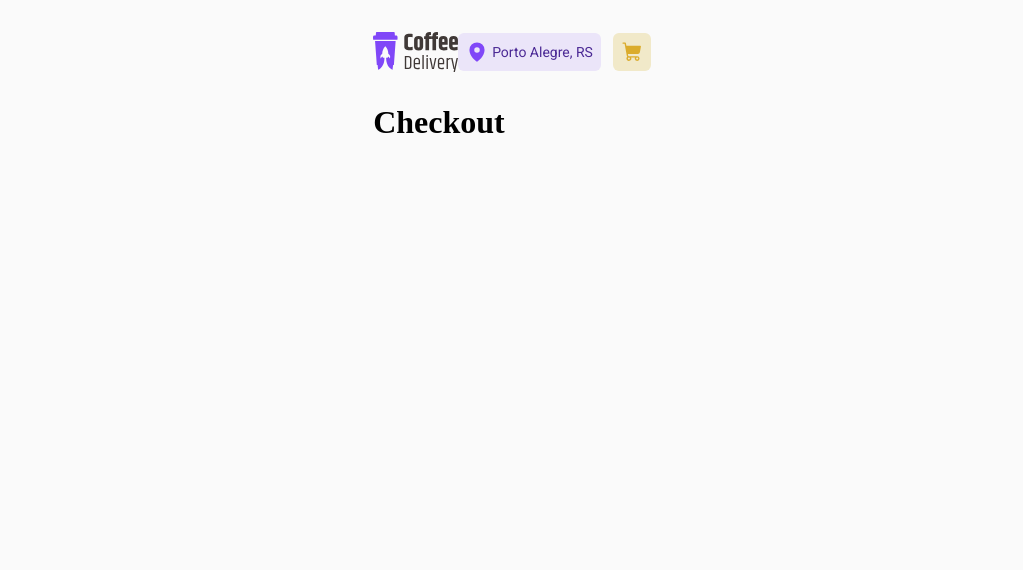
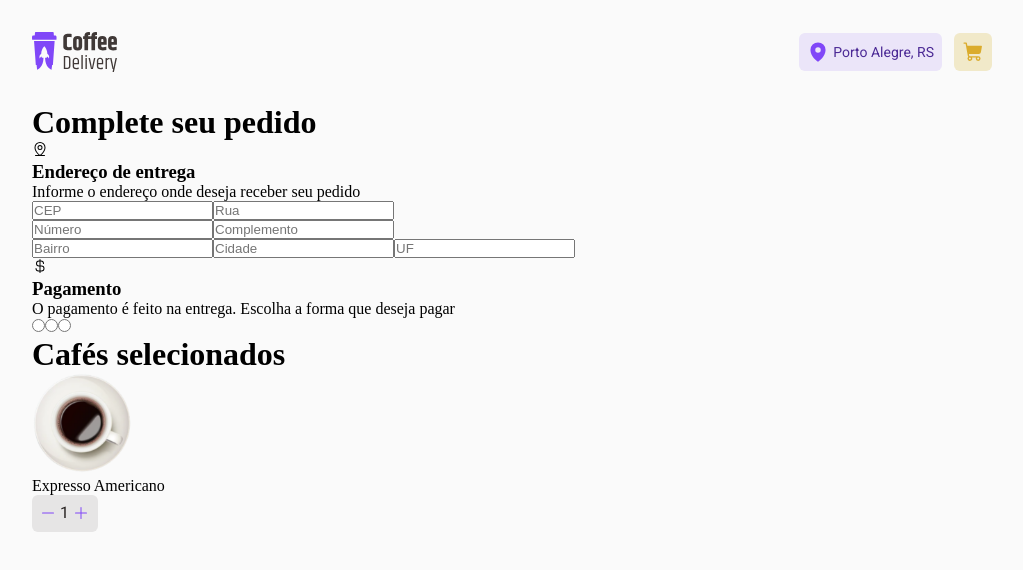
Before and after one commit to CeliceCarvalho/CoffeeDelivery, a React (Vite) app: page /checkout in a window 1280 px wide. Shown: the top 570 px of the page, without its empty margins (128-1151 px from the left). Built offline with nearby package versions, Linux system fonts and the light colour scheme.

Commit message:
15/07 - casa

```diff
--- a/index.html
+++ b/index.html
@@ -6,6 +6,7 @@
     <link rel="preconnect" href="https://fonts.gstatic.com" crossorigin>
     <meta name="viewport" content="width=device-width, initial-scale=1.0" />
     <link href="https://fonts.googleapis.com/css2?family=Baloo+2:wght@400..800&family=Roboto:ital,wght@0,100;0,300;0,400;0,500;0,700;0,900;1,100;1,300;1,400;1,500;1,700;1,900&display=swap" rel="stylesheet">
+    <title>Coffee Delivery</title>
   </head>
   <body>
     <div id="root"></div>
--- a/package.json
+++ b/package.json
@@ -14,6 +14,7 @@
     "immer": "^10.1.1",
     "react": "^18.2.0",
     "react-dom": "^18.2.0",
+    "react-hook-form": "^7.52.1",
     "react-router-dom": "^6.23.1",
     "styled-components": "^6.1.11"
   },
--- a/src/DefaultLayout/styles.ts
+++ b/src/DefaultLayout/styles.ts
@@ -2,5 +2,6 @@ import styled from "styled-components";
 
 export const LayoutContainer = styled.div`
     max-width: 74rem;
+    min-width: 60rem;
     margin: 0 10rem;
 `
--- a/src/Header/index.tsx
+++ b/src/Header/index.tsx
@@ -3,6 +3,7 @@ import LogoCoffee from "../assets/logo.svg"
 import { MapPin, ShoppingCart } from "@phosphor-icons/react"
 import { useContext } from "react";
 import { CartContext } from "../contexts/CartContext";
+import { NavLink } from "react-router-dom";
 
 export function Header(){
     const { cart } = useContext(CartContext)
@@ -23,10 +24,12 @@ export function Header(){
                     <MapPin size={22} weight="fill"/>
                     <p>Porto Alegre, RS</p>
                 </LocationTagContainer>
-                <CartContainer>
-                    <ShoppingCart size={22} weight="fill"/>
-                    {cart.items.length > 0 ? <ItemsQuantity>{totalNumberOfItems()}</ItemsQuantity> : null}
-                </CartContainer>
+                <NavLink to="/checkout" title="Complete seu pedido">
+                    <CartContainer>
+                        <ShoppingCart size={22} weight="fill"/>
+                        {cart.items.length > 0 ? <ItemsQuantity>{totalNumberOfItems()}</ItemsQuantity> : null}
+                    </CartContainer>
+                </NavLink>
             </ActionsContainer>
         </HeaderContainer>
     )
--- a/src/contexts/CartContext.tsx
+++ b/src/contexts/CartContext.tsx
@@ -1,5 +1,5 @@
 import { produce } from "immer";
-import { ReactNode, createContext, useReducer } from "react";
+import { ReactNode, createContext, useReducer, useState } from "react";
 
 export const CartContext = createContext({} as CartContextType)
 
@@ -23,6 +23,7 @@ interface CartContextProviderProps{
 }
 
 export function CartContextProvider({children}: CartContextProviderProps){
+
     const [cart, dispach] = useReducer((state: Cart, action: any) => {
         if(action.type == "ADD_NEW_ITEM"){
             return produce(state, draft => {
--- a/src/pages/Checkout/index.tsx
+++ b/src/pages/Checkout/index.tsx
@@ -1,5 +1,86 @@
+import { CurrencyDollar, MapPinLine, Minus, Plus } from "@phosphor-icons/react"
+import { useContext } from "react"
+import { CartContext } from "../../contexts/CartContext"
+import { coffees } from "../../data.json"
+import { Counter } from "../Home/@componentes/Card/styles"
+import { useForm } from "react-hook-form"
+
 export function Checkout(){
+    const { cart }   = useContext(CartContext)
+    const { register, handleSubmit, watch } = useForm()
+
     return(
-        <h1>Checkout</h1>
+        <div>
+            <div>
+                <h1>Complete seu pedido</h1>
+                <div>
+                    <header>
+                        <MapPinLine/>
+                        <div>
+                            <h3>Endereço de entrega</h3>
+                            <p>Informe o endereço onde deseja receber seu pedido</p>
+                        </div>
+                    </header>
+                    <form>
+                        <input
+                            type="text"
+                            placeholder="CEP"
+                            id="cep"
+                            {...register('cep')}
+                        />
+                        <input
+                            type="text"
+                            placeholder="Rua"
+                            id="rua"
+                            {...register('rua')}
+                        />
+                        <div>
+                            <input
+                                type="number"
+                                placeholder="Número"
+                                id="numero"
+                                {...register('numero´gbbn')}
+                            />
+                            <input type="text" placeholder="Complemento" />
+                        </div>
+                        <div>
+                            <input type="text" placeholder="Bairro" />
+                            <input type="text" placeholder="Cidade" />
+                            <input type="text" placeholder="UF" />
+                        </div>
+
+                    </form>
+                </div>
+                <div>
+                    <header>
+                        <CurrencyDollar/>
+                        <div>
+                            <h3>Pagamento</h3>
+                            <p>O pagamento é feito na entrega. Escolha a forma que deseja pagar</p>
+                        </div>
+                        <input type="radio"/>
+                        <input type="radio"/>
+                        <input type="radio"/>
+                    </header>
+                </div>
+            </div>
+            <div>
+                <h1>Cafés selecionados</h1>
+                <div>
+                    <img src={coffees[1].imgSrc}/>
+                    <div>
+                        <p>{coffees[1].name}</p>
+                        <div>
+                            <Counter>
+                                <Minus/>
+                                <p>1</p>
+                                <Plus/>
+                            </Counter>
+                        </div>
+                    </div>
+                </div>
+            </div>
+        </div>
+
     )
 }
--- a/src/pages/Home/@componentes/Card/index.tsx
+++ b/src/pages/Home/@componentes/Card/index.tsx
@@ -1,7 +1,6 @@
 import { Actions, BuyContainer, CardContainer, CartButton, Counter, Price, Tag, Tags } from "./styles";
 import { Minus, Plus, ShoppingCart } from "@phosphor-icons/react";
 import { useContext, useState } from "react";
-import { useTheme } from "styled-components";
 import { CartContext } from "../../../../contexts/CartContext";
 
 interface Props{
--- a/src/pages/Home/@componentes/Card/styles.ts
+++ b/src/pages/Home/@componentes/Card/styles.ts
@@ -92,6 +92,8 @@ export const Counter = styled.div`
     gap: 4px;
     align-items: center;
 
+    max-width: 66px;
+
     padding: 8px;
     border-radius: 6px;
 
```
Also changed, not shown: src/@componentes/Counter/index.tsx (added), src/@componentes/Counter/styles.ts (added), 1 other file (tests, documents, lock files or other folders).
